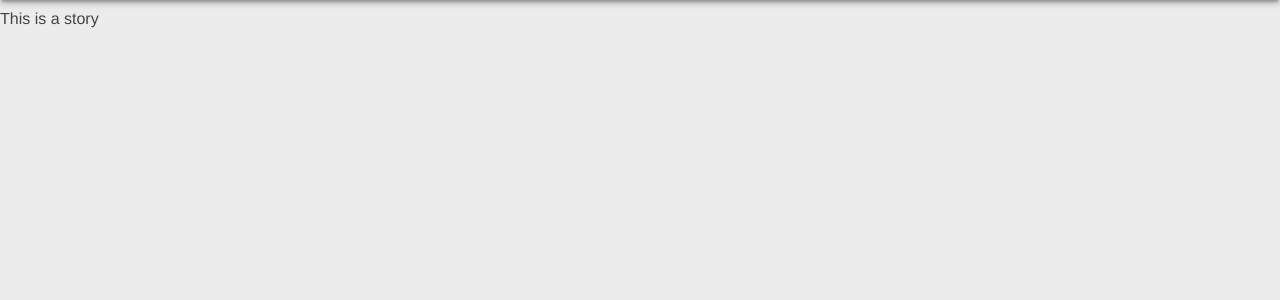
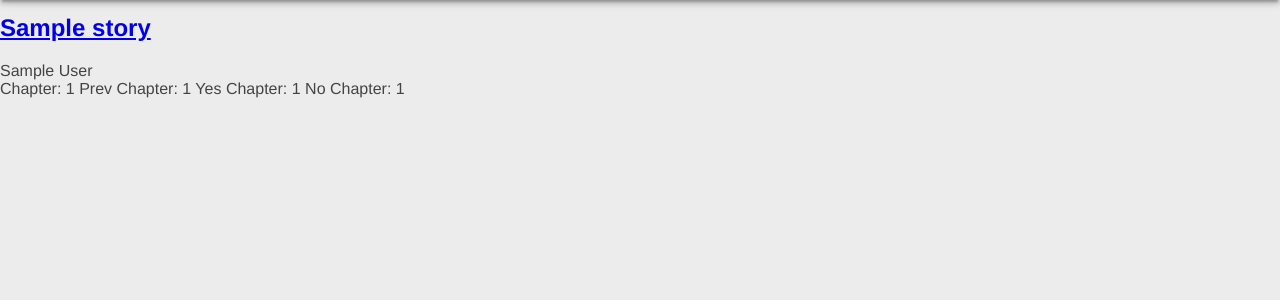
Before and after one commit to priyaven/loreweb, a Django app: page /story/1 in a window 1280 px wide. Shown: the part 56-356 px from the top of the page. Run offline with Django 3.2, Linux system fonts and the light colour scheme; tables that the repository leaves empty hold one stand-in row (values such as "Sample post").

Commit message:
Added chapters to Story page.

```diff
--- a/Lore/loreMain/templates/loreMain/story.html
+++ b/Lore/loreMain/templates/loreMain/story.html
@@ -1,6 +1,22 @@
 {% extends './base.html' %}
 {% block content %}
-<div>
-    <p>This is a story</p>
+
+<div id="story_{{story.pk}}">
+	<div class="story_title">
+		<h2><a href="../story/{{ story.pk }}">{{ story.title }}</a></h2>
+	</div>
+	<div class="story_author">
+		{{ story.author }}
+	</div>
+
+{% for chapter in chapters %}
+	<div id="chapter_{{chapter.chaper_number}}">
+		Chapter: {{ chapter.chapter_number }}
+		Prev Chapter: {{ chapter.prev_chapter }}
+		Yes Chapter: {{ chapter.yes_chapter }}
+		No Chapter: {{ chapter.no_chapter }}
+	</div>
+{% endfor %}
+
 </div>
 {% endblock %}
--- a/Lore/loreMain/views.py
+++ b/Lore/loreMain/views.py
@@ -30,4 +30,10 @@ def post_email(request):
 
 def get_story(request, story_id):
     template = loader.get_template('loreMain/story.html')
-    return HttpResponse(template.render({}, request))
+    try:
+    	story_object = Story.objects.get(pk=story_id)
+    except Story.DoesNotExist:
+    	return HttpResponse("Uh oh, not a valid story")
+    story_chapters = StoryChapters.objects.filter(story_id=story_object)
+    context = {"story" : story_object, "chapters": story_chapters}
+    return HttpResponse(template.render(context, request))
```
